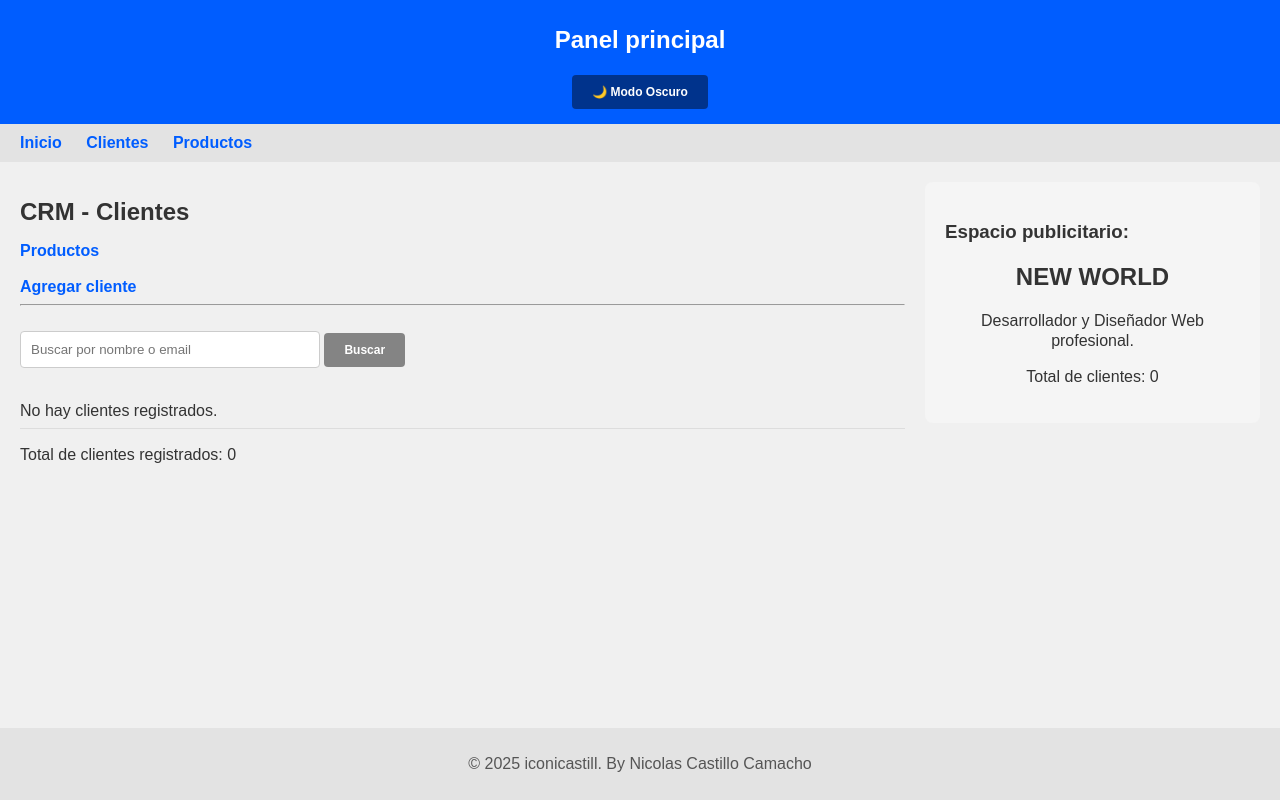
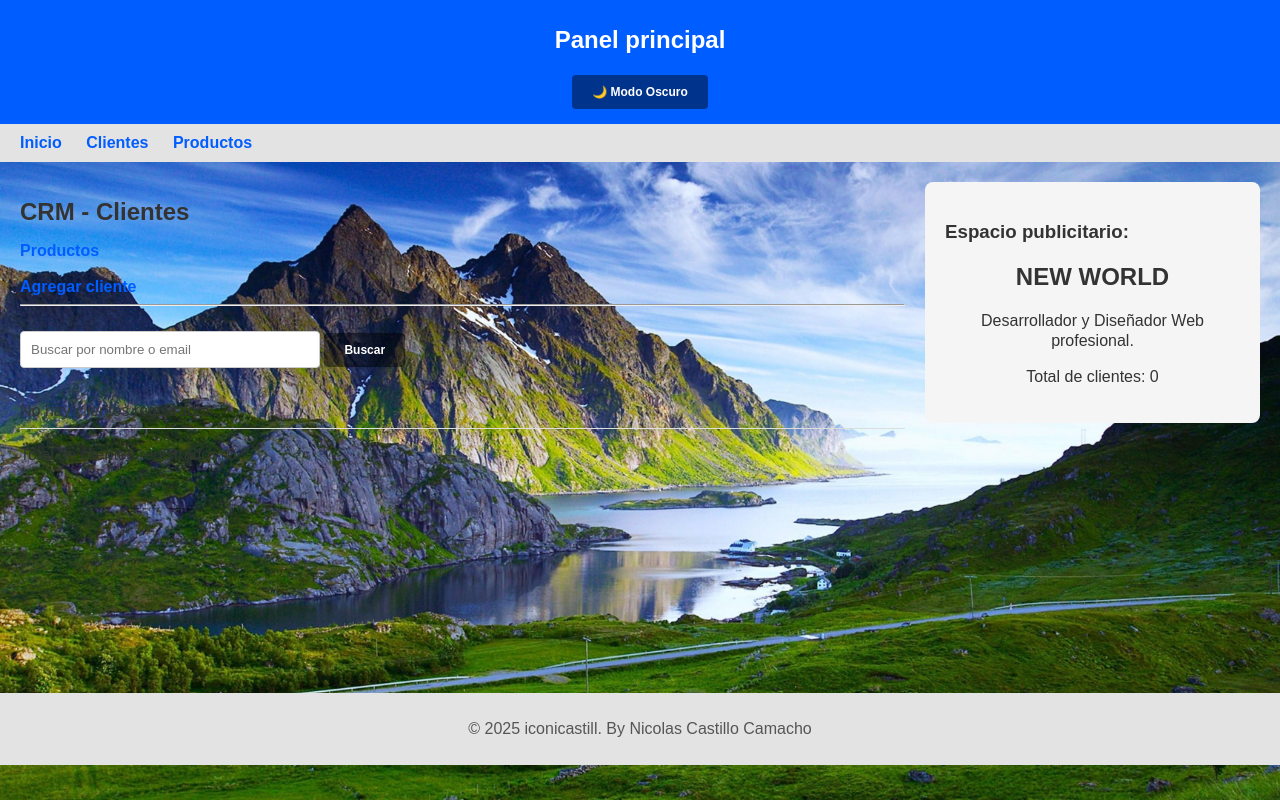
Before and after one commit to iconicastill/jvcrii-2.0, a Django app: page /clientes/ in a window 1280 px wide. Run offline with Django 5.2, Linux system fonts and the light colour scheme; data that the repository does not hold is empty.

Commit message:
imagen de fondo

```diff
--- a/mi_app/static/mi_app/css/layout.css
+++ b/mi_app/static/mi_app/css/layout.css
@@ -3,12 +3,21 @@ body {
 }
 
 body {
-    background-color: var(--main-bg-color);
+    /* background-color: var(--main-bg-color); */
     color: var(--main-text-color);
     font-family: Arial, sans-serif;
     margin: 0;
     padding: 0;
 }
+
+body {
+    background-image: url('/static/mi_app/images/background.jpg');
+    background-size: cover;
+    background-position: center center;
+    background-repeat: no-repeat;
+    background-attachment: fixed; /* opcional */
+}
+
 
 header.app-header {
     background-color: #005dff;
@@ -54,7 +63,7 @@ footer {
     color: #555555;
     text-align: center;
     padding: 10px 0;
-    position: fixed;
+    /* position: fixed; */
     width: 100%;
     bottom: 0;
 }
```
Also changed, not shown: mi_app/static/mi_app/images/background.jpg (added).
